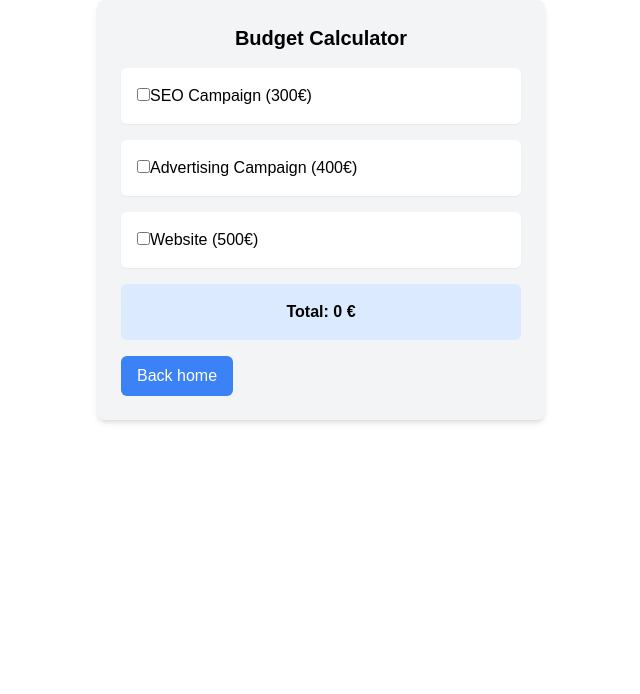
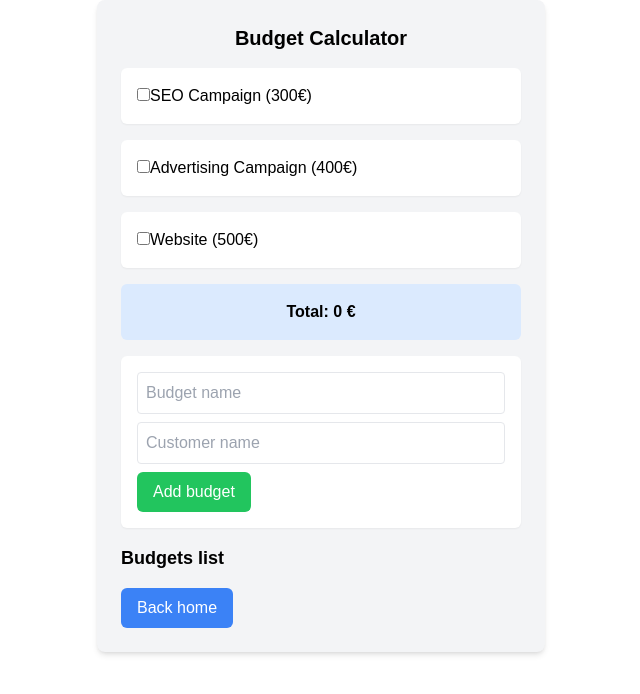
Before and after one commit to triflip/S6.Budgets, a React (Vite) app: page /calculator in a window 1280 px wide. Shown: the top 694 px of the page, without its empty margins (319-959 px from the left). Built offline with nearby package versions, Linux system fonts and the light colour scheme.

Commit message:
feat: add multiple budgets support with inputs and list

```diff
--- a/src/features/budgets/components/BudgetForm.tsx
+++ b/src/features/budgets/components/BudgetForm.tsx
@@ -2,7 +2,8 @@ import React, { useEffect, useState } from "react";
 import { Checkbox } from "../../../shared/ui/Checkbox";
 import { WebOptions } from "../../webOptions/WebOptions";
 import { useNavigate } from "react-router-dom";
-
+import { BudgetInputs } from "../components/BudgetInputs";
+import { BudgetList } from "../components/BudgetList";
 
 export const BudgetForm: React.FC = () => {
   const navigate = useNavigate();
@@ -15,6 +16,12 @@ export const BudgetForm: React.FC = () => {
   const [pages, setPages] = useState(0);
   const [languages, setLanguages] = useState(0);
 
+  const [budgetName, setBudgetName] = useState("");
+  const [clientName, setClientName] = useState("");
+  const [budgets, setBudgets] = useState<
+    { id: number; name: string; client: string; services: string[]; total: number; date: string }[]
+  >([]);
+
   useEffect(() => {
     let total = 0;
     if (seoSelected) total += 300;
@@ -22,6 +29,28 @@ export const BudgetForm: React.FC = () => {
     if (webSelected) total += 500 + (pages + languages) * 30;
     setTotalBudget(total);
   }, [seoSelected, adsSelected, webSelected, pages, languages]);
+
+  const handleAddBudget = () => {
+    const selectedServices: string[] = [];
+    if (seoSelected) selectedServices.push("SEO");
+    if (adsSelected) selectedServices.push("Ads");
+    if (webSelected) selectedServices.push("Web");
+
+    setBudgets([
+      ...budgets,
+      {
+        id: Date.now(),
+        name: budgetName,
+        client: clientName,
+        services: selectedServices,
+        total: totalBudget,
+        date: new Date().toLocaleDateString()
+      },
+    ]);
+
+    setBudgetName("");
+    setClientName("");
+  };
 
   return (
     <div className="max-w-md mx-auto p-6 bg-gray-100 rounded-lg shadow-md space-y-4">
@@ -63,6 +92,16 @@ export const BudgetForm: React.FC = () => {
         Total: {totalBudget} €
       </div>
 
+      <BudgetInputs
+        budgetName={budgetName}
+        setBudgetName={setBudgetName}
+        clientName={clientName}
+        setClientName={setClientName}
+        onAdd={handleAddBudget}
+      />
+
+      <BudgetList budgets={budgets} />
+
       <button
         onClick={() => navigate("/")}
         className="px-4 py-2 bg-blue-500 text-white rounded-md"
--- /dev/null
+++ b/src/features/budgets/components/BudgetInputs.tsx
@@ -0,0 +1,41 @@
+type BudgetInputsProps = {
+  budgetName: string;
+  setBudgetName: (val: string) => void;
+  clientName: string;
+  setClientName: (val: string) => void;
+  onAdd: () => void;
+};
+
+export const BudgetInputs: React.FC<BudgetInputsProps> = ({
+  budgetName,
+  setBudgetName,
+  clientName,
+  setClientName,
+  onAdd,
+}) => {
+  return (
+    <div className="p-4 bg-white rounded-md shadow-sm space-y-2">
+      <input
+        type="text"
+        placeholder="Budget name"
+        value={budgetName}
+        onChange={(e) => setBudgetName(e.target.value)}
+        className="w-full p-2 border rounded"
+
+      />
+      <input
+        type="text"
+        placeholder="Customer name"
+        value={clientName}
+        onChange={(e) => setClientName(e.target.value)}
+        className="w-full p-2 border rounded"
+      />
+      <button
+        onClick={onAdd}
+        className="px-4 py-2 bg-green-500 text-white rounded-md"
+      >
+        Add budget
+      </button>
+    </div>
+  );
+};
--- /dev/null
+++ b/src/features/budgets/components/BudgetList.tsx
@@ -0,0 +1,32 @@
+type Budget = {
+  id: number;
+  name: string;
+  client: string;
+  services: string[];
+  total: number;
+  date: string;
+};
+
+type BudgetListProps = {
+  budgets: Budget[];
+};
+
+export const BudgetList: React.FC<BudgetListProps> = ({ budgets }) => {
+  return (
+    <div className="mt-6">
+      <h3 className="text-lg font-bold">Budgets list</h3>
+      <ul className="space-y-2">
+        {budgets.map((b) => (
+          <li key={b.id} className="p-3 bg-gray-200 rounded">
+            <p className="font-semibold">
+              {b.name} — {b.client}
+            </p>
+            <p>Services: {b.services.join(", ")}</p>
+            <p>Total: {b.total} €</p>
+            <p>Date: {b.date}</p>
+          </li>
+        ))}
+      </ul>
+    </div>
+  );
+};
```
Lines whose indentation alone changed are shown as unchanged.
